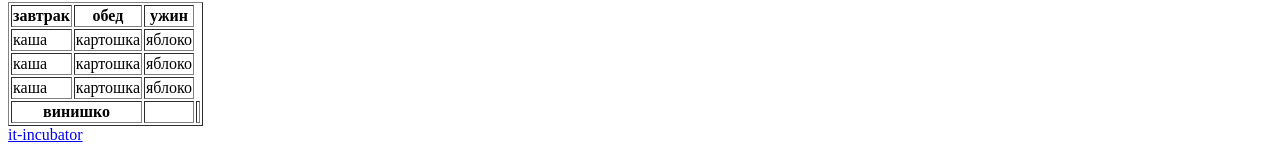
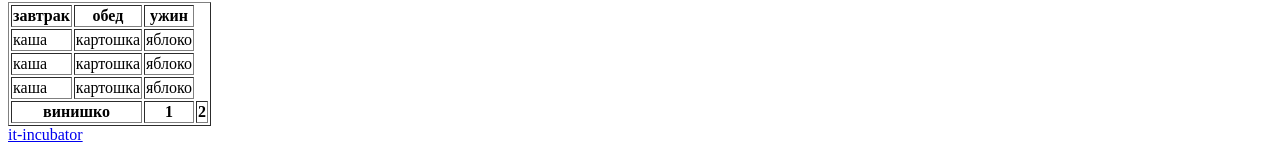
Before and after one commit to MarinaArmenovnaDev/HW-1, a plain HTML site: page index.html in a window 1280 px wide. Shown: the part 851-1000 px from the top of the page. Drawn offline with Linux system fonts and the light colour scheme.

Commit message:
HW-1-correct

```diff
--- a/index.html
+++ b/index.html
@@ -81,8 +81,8 @@
         <!-- 6) Создай здесь кнопку “Добавить” -->
          <input type="button" value="добавить">
         <!-- 7) Добавь горизонтальную линию (для этого есть специальный тег) -->
+         <hr>
         <section>
-            <hr>
         <table data-cy="hw-about-table-pre" border="1">
             <!-- 8) В таблице сделай 5 строк и 3 столбца.
                         - В первой строке ячейки заголовков, в остальных обычные ячейки
@@ -110,8 +110,8 @@
                             </tr>
                             <tr>
                                 <th colspan="2">винишко</th>
-                                <th></th>
-                                <th></th>
+                                <th>1</th>
+                                <th>2</th>
                             </tr>
 
                         </table>
```
